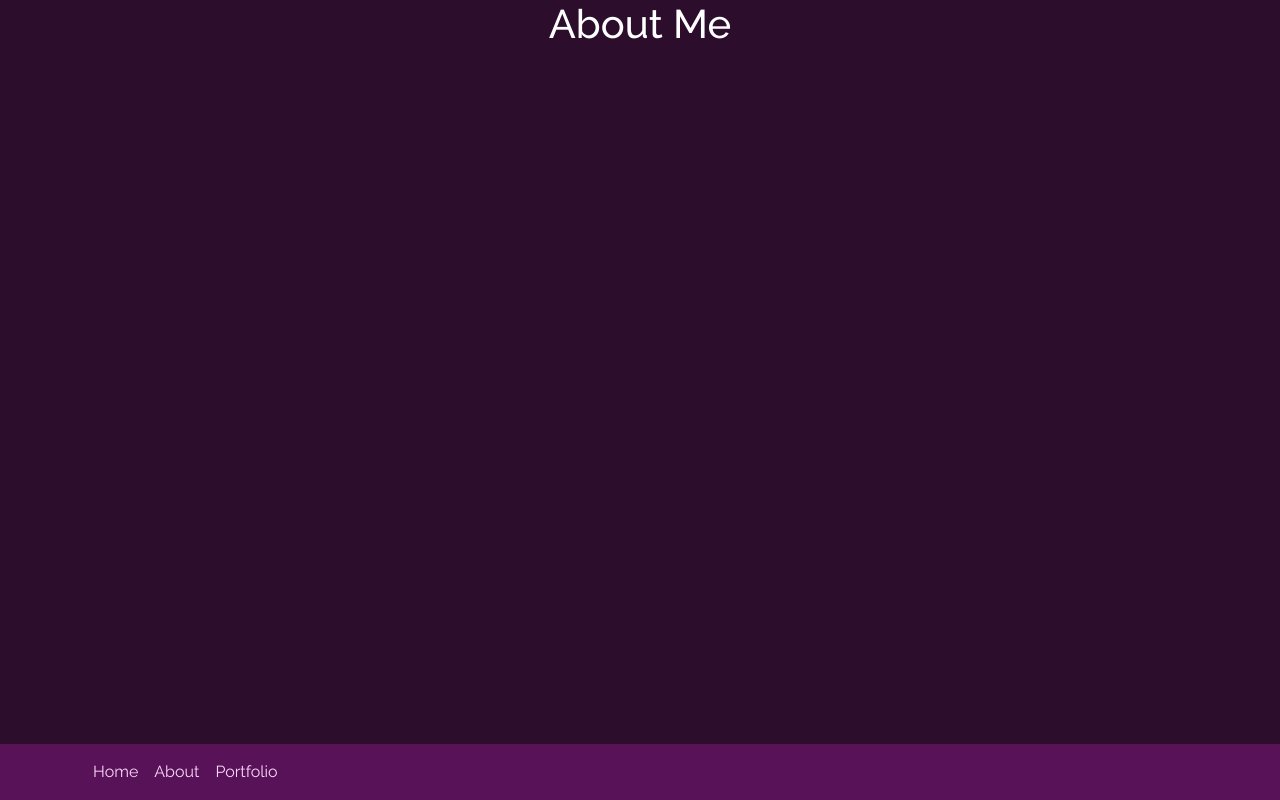
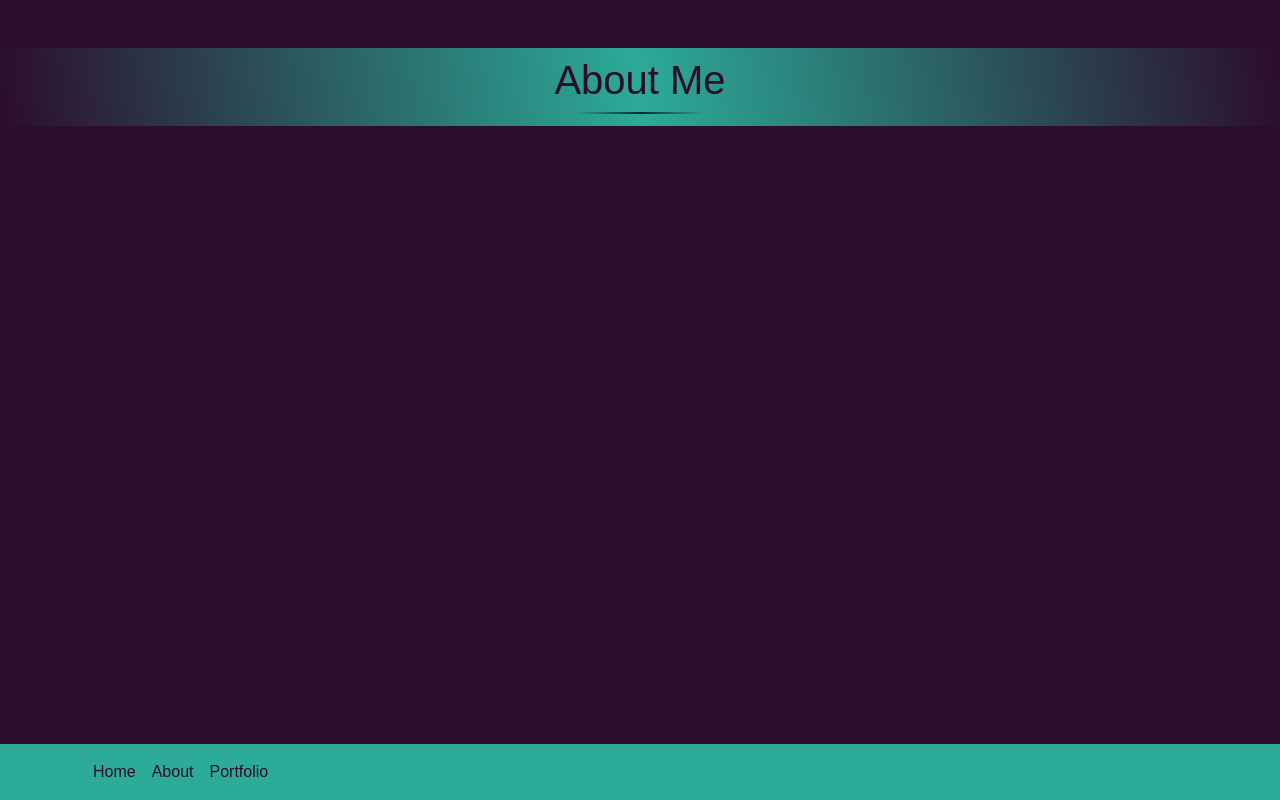
Before and after one commit to SantoroA/santoro-react, a React (Create React App) app: page /about in a window 1280 px wide. Built offline with nearby package versions, Linux system fonts and the light colour scheme.

Commit message:
Components
added title component to other components

```diff
--- a/src/AboutMe.js
+++ b/src/AboutMe.js
@@ -1,4 +1,12 @@
 import React from "react";
+import Title from "./Title";
+import "./About.css";
 export default function AboutMe() {
-  return <h1>About Me</h1>;
+  return (
+    <div className="About container-flex">
+      <Title>
+        <h1>About Me</h1>
+      </Title>
+    </div>
+  );
 }
--- a/src/App.css
+++ b/src/App.css
@@ -1,5 +1,5 @@
 body {
-  font-family: "Raleway", sans-serif;
+  font-family: "Josefin Sans", sans-serif;
   color: white;
   background-color: #2c0d2c;
 }
--- a/src/App.js
+++ b/src/App.js
@@ -1,6 +1,6 @@
 import React from "react";
 import { Route, Switch } from "react-router-dom";
-import GraphicDesign from "./GraphicDesign";
+import Portfolio from "./Portfolio";
 import AboutMe from "./AboutMe";
 import Home from "./Home";
 import Nav from "./Nav";
@@ -12,7 +12,7 @@ function App() {
       <Switch>
         <Route exact path="/" component={Home} />
         <Route exact path="/about" component={AboutMe} />
-        <Route exact path="/portfolio" component={GraphicDesign} />
+        <Route exact path="/portfolio" component={Portfolio} />
       </Switch>
       <Nav />
     </div>
--- a/src/GraphicDesign.js
+++ /dev/null
@@ -1,4 +0,0 @@
-import React from "react";
-export default function GraphicDesign() {
-  return <h1>Graphic Design</h1>;
-}
--- a/src/Home.css
+++ b/src/Home.css
@@ -5,7 +5,7 @@
   position: fixed;
   top: 0;
   left: 0;
-  opacity: 0.5;
+  opacity: 0.4;
 }
 .Home {
   background-color: #2c0d2c;
@@ -25,10 +25,11 @@
 }
 .Home .highlight {
   color: #2bab98;
+  font-weight: 600;
 }
 .Home .btn {
   margin-top: 20px;
   background-color: #2bab98;
   color: #2c0d2c;
-  font-weight: 500;
+  font-weight: 600;
 }
--- a/src/Nav.css
+++ b/src/Nav.css
@@ -1,10 +1,10 @@
 .Nav .navbar {
-  background-color: #581358;
+  background-color: #2bab98;
 }
 .Nav a {
-  color: #fdd6fd;
+  color: #2c0d2c;
 }
 .Nav .navbar .navbar-toggler-icon {
   height: 100%;
-  color: #fdd6fd;
+  color: #2c0d2c;
 }
--- /dev/null
+++ b/src/Portfolio.js
@@ -0,0 +1,9 @@
+import React from "react";
+import Title from "./Title";
+export default function Portfolio() {
+  return (
+    <Title>
+      <h1>My Portfolio</h1>
+    </Title>
+  );
+}
--- /dev/null
+++ b/src/Title.css
@@ -0,0 +1,24 @@
+.Title {
+  text-transform: capitalize;
+  background: rgb(43, 171, 152);
+  background: linear-gradient(
+    82deg,
+    rgba(43, 171, 152, 0) 0%,
+    rgba(43, 171, 152, 1) 50%,
+    rgba(43, 171, 152, 0) 100%
+  );
+
+  color: #2c0d2c;
+}
+.Title hr {
+  width: 10%;
+
+  border: 0;
+  height: 2px;
+  background-image: linear-gradient(
+    to right,
+    rgba(0, 0, 0, 0),
+    rgba(0, 0, 0, 0.75),
+    rgba(0, 0, 0, 0)
+  );
+}
--- /dev/null
+++ b/src/Title.js
@@ -0,0 +1,11 @@
+import React from "react";
+import "./Title.css";
+
+export default function Title(props) {
+  return (
+    <div className="Title mt-5 pt-2 pb-1">
+      {props.children}
+      <hr className="mt-1 mb-2" />
+    </div>
+  );
+}
```
Also changed, not shown: src/About.css (added).
